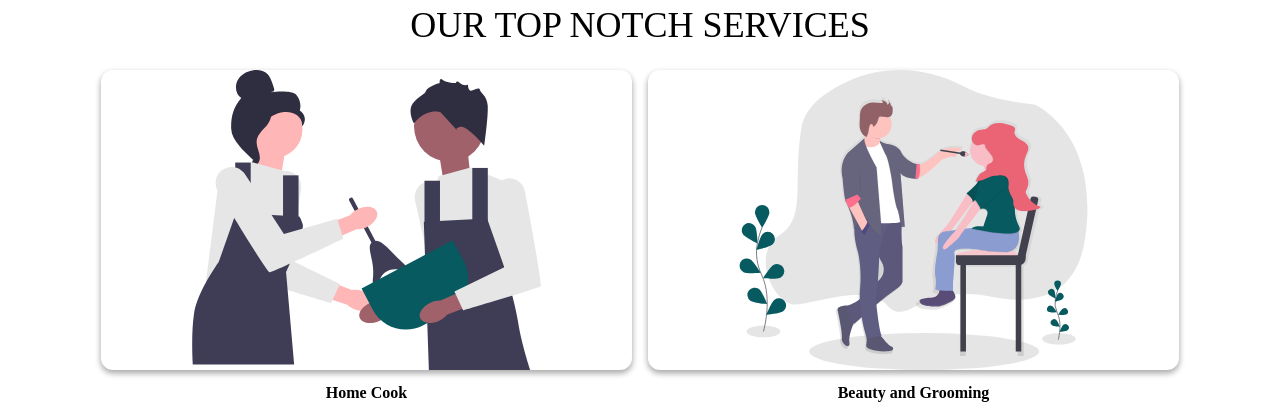
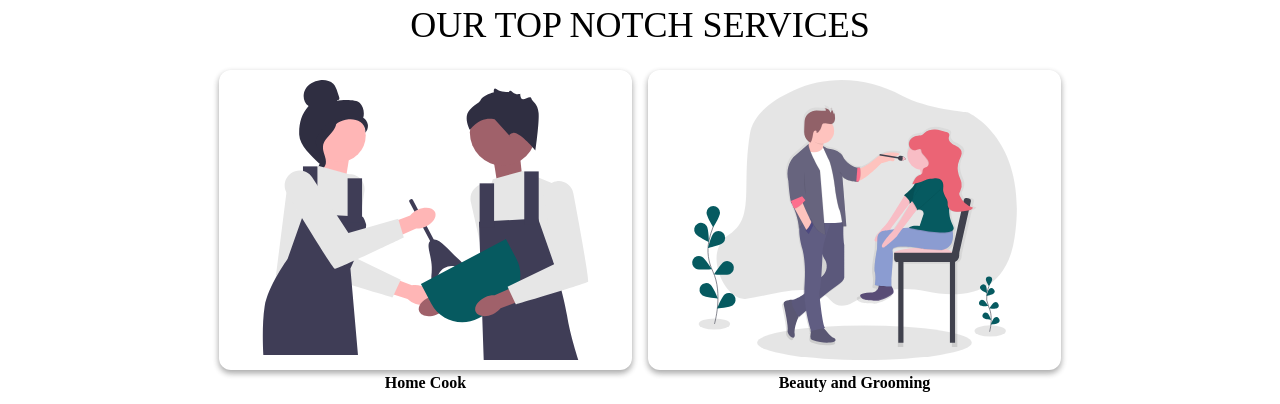
Before and after one commit to shruti-202/local-heroes-fe, a React (Vite) app: page / in a window 1280 px wide. Shown: the part 548-952 px from the top of the page. Built offline with nearby package versions, Linux system fonts and the light colour scheme; no server answers.

Commit message:
style: updated service card

```diff
--- a/src/components/templates/home/DefaultHome.tsx
+++ b/src/components/templates/home/DefaultHome.tsx
@@ -79,8 +79,9 @@ const CategoryCard = ({ element, name, path }: any) => {
   return (
     <div
       style={{
-        width: "45%",
+        width: "35%",
         maxHeight: "300px",
+        padding:"10px",
         textAlign: "center",
         fontSize: "bold",
         fontWeight: 600,
--- a/src/components/templates/home/default-home/HomeCarousel.tsx
+++ b/src/components/templates/home/default-home/HomeCarousel.tsx
@@ -21,7 +21,7 @@ function Item(props: any) {
     <Paper>
       <div style={{ height: "450px" }}>
         <img
-          style={{ width: "100%", height: "100%", objectFit: "cover" }}
+          style={{ width: "100%", height: "100%", objectFit: "cover", objectPosition:"25% 25%"}}
           src={props.imageUrl}
           alt="carousel"
         />
```
